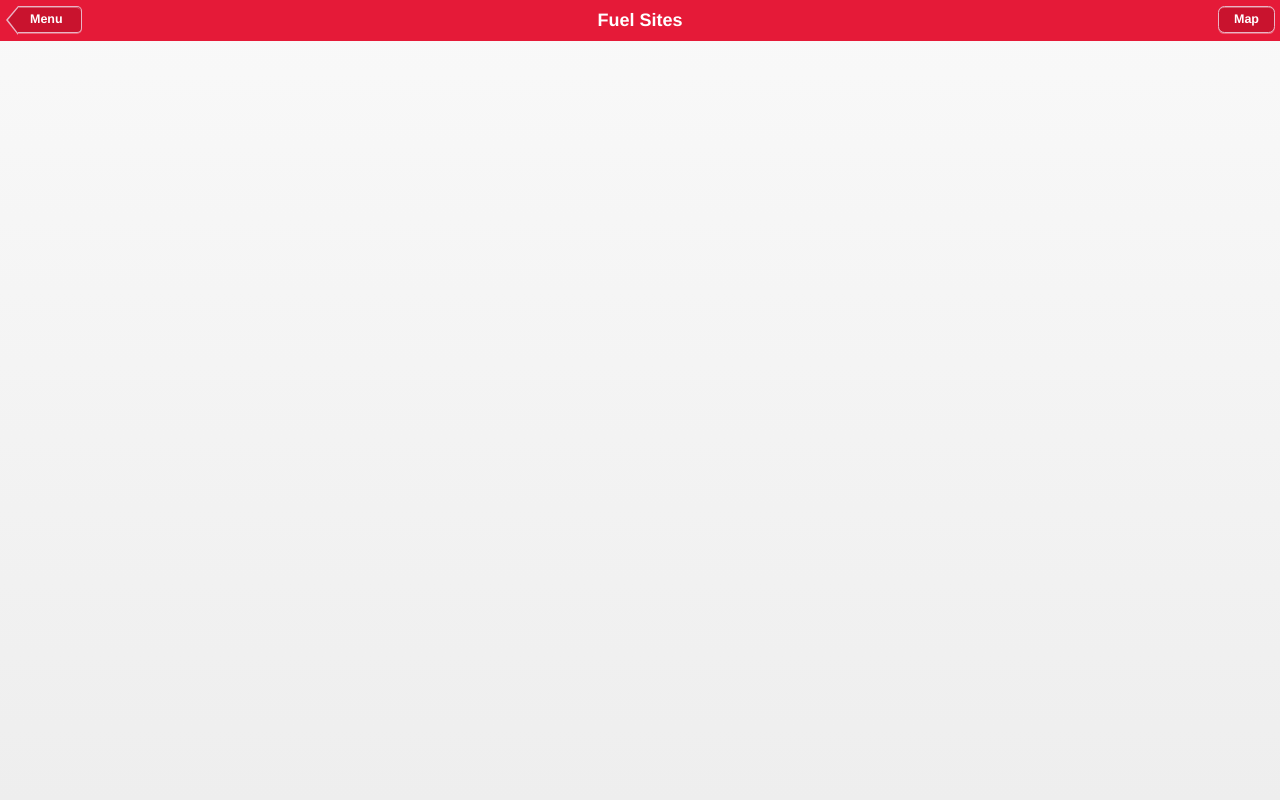
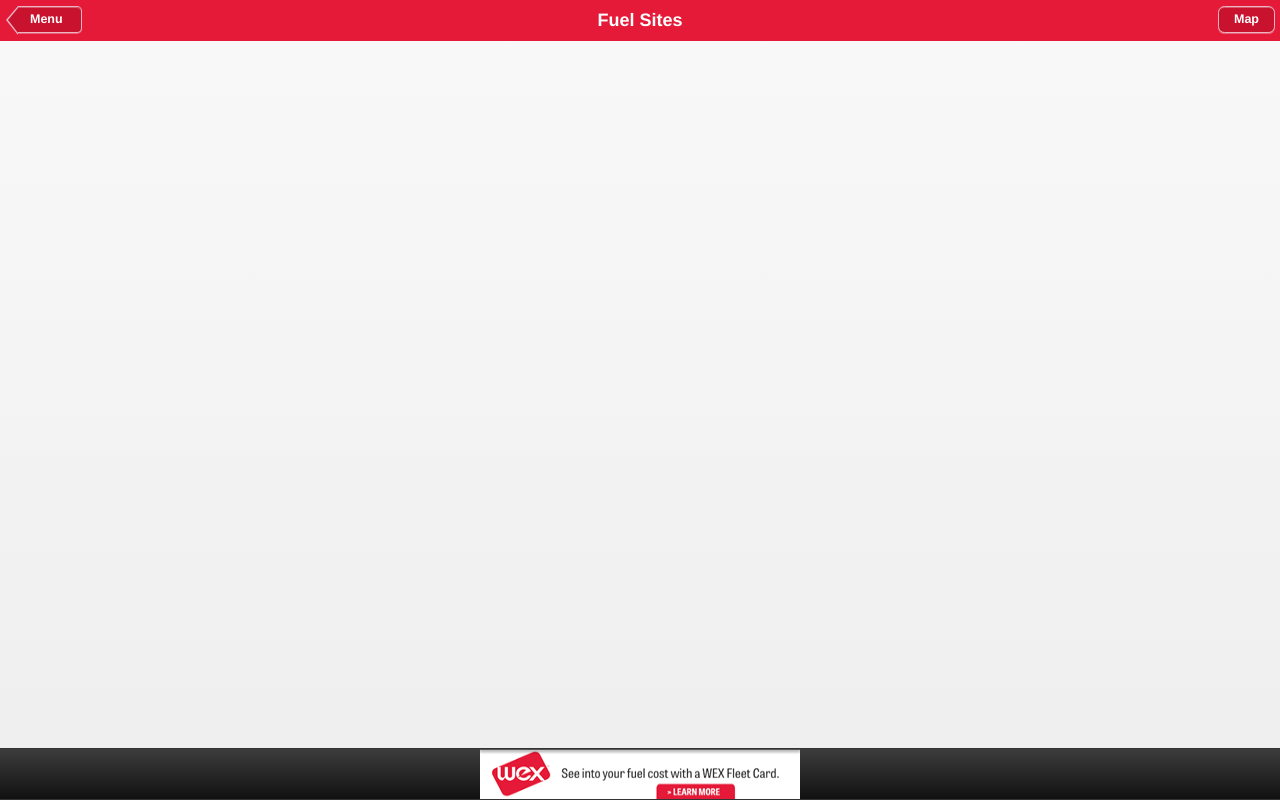
Before and after one commit to doubleclickdetroit/octane, a plain HTML site: page index.html in a window 1280 px wide. Drawn offline with Linux system fonts and the light colour scheme; some packages are replaced by stand-ins of ours.

Commit message:
toggle lead gen banner ad on touchmove & pageshow events.

```diff
--- a/css/custom.css
+++ b/css/custom.css
@@ -903,6 +903,22 @@ i.ui-logo[data-brand='WAWA']             { background-image: url(../img/brand_lo
 #fuelStationsList {
     margin-bottom: 5px;
 }
+#ui-banner {
+    margin: 0 auto;
+    width : 320px;
+    height: 50px;
+    background-size    : 320px 50px;
+    background-repeat  : no-repeat;
+    background-position: center top;
+    background-image   : url(../img/wex_banner.png);
+
+    @media only screen and (-webkit-min-device-pixel-ratio: 1.5),
+       only screen and (min--moz-device-pixel-ratio: 1.5),
+       only screen and (min-resolution: 240dpi)
+    {
+        background-image: url(../img/wex_banner@2x.png);
+    }
+}
 
 
 /*********************************************
--- a/index.html
+++ b/index.html
@@ -22,6 +22,9 @@
             <a href="#fuelsites/map" data-theme="b" class="btn-map menubutton">Map</a>
         </div>
         <div data-role="content" class="page-content"></div>
+        <div data-role="footer" data-position="fixed">
+            <div id="ui-banner"></div>
+        </div>
     </div>
     <!-- fuelsites page -->
 
--- a/js/views/FuelSitesView.js
+++ b/js/views/FuelSitesView.js
@@ -14,8 +14,11 @@ function(globals, utils, facade, Backbone, Mustache, FuelSiteView, tmpl_header,
         tmpl_dialog  : Mustache.compile(tmpl_dialog),
 
         events: {
-            'click .btn-save': 'displaySaveDialog',
-            'click .btn-sort': 'displaySortDialog',
+
+            'click .btn-save' : 'displaySaveDialog',
+            'click .btn-sort' : 'displaySortDialog',
+            'touchmove'               : 'handleBannderAdHide',
+            'click #ui-banner'        : 'handleBannderAdClick',
             'click #btn-loadFuelSites': 'handleLoadAdditionalFuelSites'
         },
 
@@ -24,7 +27,7 @@ function(globals, utils, facade, Backbone, Mustache, FuelSiteView, tmpl_header,
             this.constructor.__super__.initialize.apply(this, arguments);
 
             // set context for methods
-            utils._.bindAll(this, 'pageInit');
+            utils._.bindAll(this, 'pageInit', 'handleBannderAdShow');
 
             // cache criteriaModel
             this.criteriaModel = options.criteriaModel;
@@ -34,6 +37,7 @@ function(globals, utils, facade, Backbone, Mustache, FuelSiteView, tmpl_header,
 
             // jQM Events
             this.$el.one('pageshow', this.pageInit); // initial pageshow
+            this.$el.on('pageshow', this.handleBannderAdShow);
 
             // create page
             this.pageCreate();
@@ -42,6 +46,7 @@ function(globals, utils, facade, Backbone, Mustache, FuelSiteView, tmpl_header,
             this.$criteria = this.$el.find('.searchtext');
             this.$list     = this.$el.find('#fuelStationsList');
             this.$btnLoad  = this.$el.find('#btn-loadFuelSites');
+            this.$banner   = this.$el.find('#ui-banner');
         },
 
         pageCreate: function () {
@@ -128,8 +133,21 @@ function(globals, utils, facade, Backbone, Mustache, FuelSiteView, tmpl_header,
 
         handleLoadAdditionalFuelSites: function(evt) {
             evt.preventDefault();
-            console.log('handleLoadAdditionalFuelSites');
             facade.publish('criteria', 'update', {'pageSize': this.collection.length});
+        },
+
+        handleBannderAdClick: function() {
+            console.log('handleBannderAdLeadGeneration', this);
+        },
+
+        handleBannderAdShow: function() {
+            var self = this;
+            setTimeout(function() { self.$banner.slideDown('fast'); }, 50);
+        },
+
+        handleBannderAdHide: function() {
+            var self = this;
+            setTimeout(function() { self.$banner.slideUp('fast'); }, 50);
         }
     });
 
```
